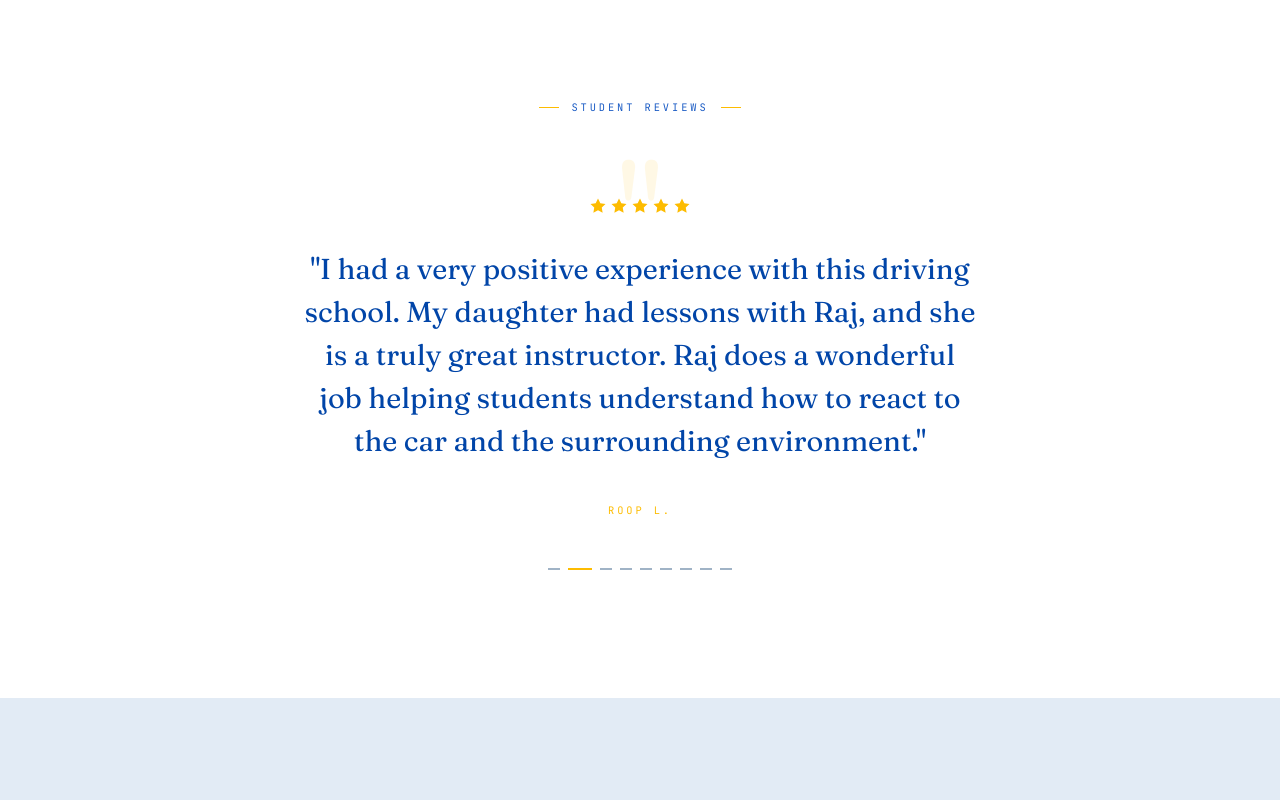
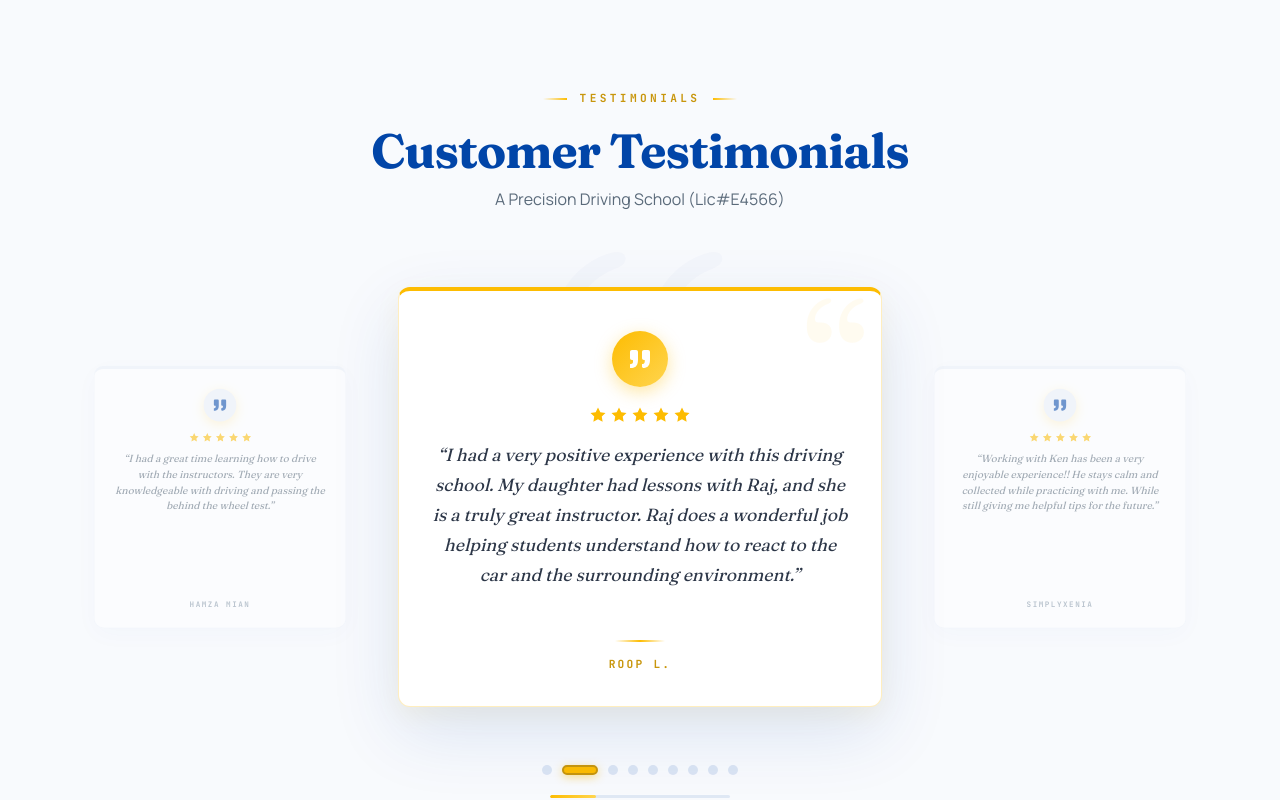
Before and after one commit to KAKOLY-AKHTER/driving-school, a React (Vite) app: page / in a window 1280 px wide. Shown: the part 6520-7320 px from the top of the page. Built offline with nearby package versions, Linux system fonts and the light colour scheme.

Commit message:
testimonial section added

```diff
--- a/src/components/Testimonials.jsx
+++ b/src/components/Testimonials.jsx
@@ -1,4 +1,4 @@
-import { useState, useEffect } from 'react'
+import { useState, useEffect, useCallback, useRef } from 'react'
 
 const REVIEWS = [
   {
@@ -36,94 +36,400 @@ const REVIEWS = [
   {
     name: 'Mehek Saini',
     text: 'The driving instructors are super helpful and teach amazingly. They always answer questions specifically and point out and help you fix your mistakes. I 100% recommend.',
-  }
+  },
 ]
 
-export default function Testimonials() {
-  const [active, setActive] = useState(0)
+const FIVE_STARS = [0, 1, 2, 3, 4]
+const GOLD = '#FDBC01'
+const SKY_BLUE = '#0145A8'
+const BG = '#F8FAFD'
+const GOLD_DEEP = '#C8960C'
+const GOLD_BRIGHT = '#FFD54F'
 
-  useEffect(() => {
-    const timer = setInterval(() => {
-      setActive(curr => (curr + 1) % REVIEWS.length)
-    }, 6000)
-    return () => clearInterval(timer)
-  }, [])
+function getIndices(active, total) {
+  const prev = (active - 1 + total) % total
+  const next = (active + 1) % total
+  return [prev, active, next]
+}
 
-  const review = REVIEWS[active]
+function CoverCard({ review, position, isPaused }) {
+  const isCenter = position === 'center'
+  const isLeft = position === 'left'
+  const isRight = position === 'right'
+
+  const baseStyle = {
+    background: '#ffffff',
+    borderRadius: '12px',
+    border: `1px solid ${isCenter ? 'rgba(253,188,1,0.25)' : 'rgba(1,69,168,0.06)'}`,
+    borderTop: isCenter ? `4px solid ${GOLD}` : '4px solid rgba(1,69,168,0.08)',
+    padding: isCenter ? '2.5rem 2rem 2rem' : '1.5rem 1.2rem 1.2rem',
+    display: 'flex',
+    flexDirection: 'column',
+    alignItems: 'center',
+    textAlign: 'center',
+    position: 'relative',
+    overflow: 'hidden',
+    transition: 'all 0.7s cubic-bezier(0.22,1,0.36,1)',
+    flexShrink: 0,
+    ...(isCenter
+      ? {
+          width: '100%',
+          maxWidth: '520px',
+          minHeight: '420px',
+          boxShadow: '0 25px 70px rgba(1,69,168,0.12), 0 8px 24px rgba(253,188,1,0.08)',
+          transform: 'scale(1)',
+          opacity: 1,
+          zIndex: 3,
+        }
+      : {
+          width: '100%',
+          maxWidth: '320px',
+          minHeight: '320px',
+          boxShadow: '0 8px 30px rgba(1,69,168,0.05)',
+          transform: 'scale(0.82)',
+          opacity: 0.55,
+          zIndex: 1,
+        }),
+  }
 
   return (
-    <section id="reviews" className="section-pad">
-      <div className="container" style={{ maxWidth: '48rem' }}>
+    <div style={baseStyle}>
+      {isCenter && (
+        <div
+          aria-hidden="true"
+          style={{
+            position: 'absolute',
+            top: '-8px',
+            right: '12px',
+            fontFamily: 'var(--font-display)',
+            fontSize: '10rem',
+            lineHeight: 1,
+            color: 'rgba(253,188,1,0.06)',
+            pointerEvents: 'none',
+            userSelect: 'none',
+          }}
+        >
+          &ldquo;
+        </div>
+      )}
 
-        <div className="reveal" style={{ textAlign: 'center', marginBottom: '4rem' }}>
-          <p className="eyebrow" style={{ display: 'inline-flex', alignItems: 'center', gap: '0.8rem', marginBottom: '1rem' }}>
-            <span className="gold-bar" style={{ width: '20px' }} />
-            Student Reviews
-            <span className="gold-bar" style={{ width: '20px' }} />
-          </p>
+      <div
+        className={`testi-quote-circle${isPaused ? ' paused' : ''}`}
+        style={{
+          width: isCenter ? '56px' : '40px',
+          height: isCenter ? '56px' : '40px',
+          borderRadius: '50%',
+          background: isCenter
+            ? `linear-gradient(135deg, ${GOLD} 0%, ${GOLD_BRIGHT} 100%)`
+            : 'rgba(1,69,168,0.08)',
+          display: 'flex',
+          alignItems: 'center',
+          justifyContent: 'center',
+          marginBottom: isCenter ? '1.2rem' : '0.8rem',
+          color: isCenter ? '#ffffff' : SKY_BLUE,
+          flexShrink: 0,
+        }}
+      >
+        <svg width={isCenter ? 24 : 18} height={isCenter ? 24 : 18} viewBox="0 0 24 24" fill="currentColor">
+          <path d="M3 21c3 0 7-1 7-8V5c0-1.25-.756-2.017-2-2H4c-1.25 0-2 .75-2 1.972V11c0 1.25.75 2 2 2 1 0 1 0 1 1v1c0 1-1 2-2 2s-1 .008-1 1.031V21z" />
+          <path d="M15 21c3 0 7-1 7-8V5c0-1.25-.757-2.017-2-2h-4c-1.25 0-2 .75-2 1.972V11c0 1.25.75 2 2 2h.75c0 2.25.25 4-2.75 4v3c0 .001 0 .001 0 0z" />
+        </svg>
       </div>
 
-        <div className="reveal reveal-delay-2" style={{ position: 'relative', perspective: '1000px' }}>
-          {/* Quote Mark */}
-          <div style={{
-            position: 'absolute', top: '-3rem', left: '50%', transform: 'translateX(-50%)',
-            fontFamily: 'var(--font-display)', fontSize: '8rem', color: 'rgba(253,188,1,0.1)',
-            lineHeight: 1, zIndex: 0
-          }}>
-            "
-          </div>
-
-          <div
-            key={active}
-            className="testi-fade-enter"
-            style={{
-              position: 'relative', zIndex: 1,
-              textAlign: 'center',
-              minHeight: '200px',
-              display: 'flex', flexDirection: 'column', alignItems: 'center', justifyContent: 'center'
-            }}
-          >
-            {/* Stars */}
-            <div className="stars" style={{ marginBottom: '2rem' }}>
-              {[...Array(5)].map((_, i) => (
-                <svg key={i} width="18" height="18" viewBox="0 0 24 24" fill="currentColor">
-                  <path d="M12 2l3.09 6.26L22 9.27l-5 4.87 1.18 6.88L12 17.77l-6.18 3.25L7 14.14 2 9.27l6.91-1.01L12 2z"/>
+      <div style={{ display: 'flex', gap: '3px', marginBottom: isCenter ? '1rem' : '0.6rem' }}>
+        {FIVE_STARS.map((i) => (
+          <svg key={i} width={isCenter ? 18 : 13} height={isCenter ? 18 : 13} viewBox="0 0 24 24" fill={GOLD}>
+            <path d="M12 2l3.09 6.26L22 9.27l-5 4.87 1.18 6.88L12 17.77l-6.18 3.25L7 14.14 2 9.27l6.91-1.01L12 2z" />
           </svg>
         ))}
       </div>
 
-            <p style={{
+      <p
+        style={{
           fontFamily: 'var(--font-display)',
-              fontSize: 'clamp(1.2rem, 2.5vw, 1.8rem)',
-              color: 'var(--color-paper)',
-              lineHeight: 1.5,
-              marginBottom: '2.5rem'
-            }}>
-              "{review.text}"
+          fontSize: isCenter ? 'clamp(0.95rem, 1.5vw, 1.1rem)' : '0.78rem',
+          color: isCenter ? '#2d3748' : '#5a6a7a',
+          lineHeight: isCenter ? 1.7 : 1.55,
+          marginBottom: isCenter ? '1.5rem' : '0.8rem',
+          fontStyle: 'italic',
+          maxWidth: isCenter ? '460px' : '260px',
+          position: 'relative',
+          zIndex: 1,
+          flex: 1,
+        }}
+      >
+        &ldquo;{review.text}&rdquo;
       </p>
 
-            <div className="eyebrow-gold">{review.name}</div>
+      {isCenter && (
+        <div
+          style={{
+            width: '50px',
+            height: '2px',
+            background: `linear-gradient(90deg, transparent, ${GOLD}, transparent)`,
+            marginBottom: '0.8rem',
+          }}
+        />
+      )}
+
+      <div
+        style={{
+          fontFamily: 'var(--font-mono)',
+          fontSize: isCenter ? '0.7rem' : '0.58rem',
+          letterSpacing: '0.2em',
+          textTransform: 'uppercase',
+          color: isCenter ? GOLD_DEEP : '#8899aa',
+          fontWeight: 700,
+        }}
+      >
+        {review.name}
+      </div>
+    </div>
+  )
+}
+
+export default function Testimonials() {
+  const [active, setActive] = useState(0)
+  const [isPaused, setIsPaused] = useState(false)
+
+  const total = REVIEWS.length
+
+  const advance = useCallback(() => {
+    setActive((curr) => (curr + 1) % total)
+  }, [total])
+
+  const timerRef = useRef(null)
+
+  useEffect(() => {
+    if (timerRef.current) clearInterval(timerRef.current)
+    if (!isPaused) {
+      timerRef.current = setInterval(() => {
+        setActive((curr) => (curr + 1) % REVIEWS.length)
+      }, 4000)
+    }
+    return () => { if (timerRef.current) clearInterval(timerRef.current) }
+  }, [isPaused])
+
+  const [prevIdx, centerIdx, nextIdx] = getIndices(active, total)
+
+  return (
+    <>
+      <style>{`
+        @keyframes testiProgressShrink {
+          from { width: 100%; }
+          to { width: 0%; }
+        }
+        @keyframes testiPulseGold {
+          0%, 100% { box-shadow: 0 4px 14px rgba(253,188,1,0.25); }
+          50% { box-shadow: 0 6px 22px rgba(253,188,1,0.5); }
+        }
+        .testi-quote-circle {
+          animation: testiPulseGold 2.5s ease-in-out infinite;
+        }
+        .testi-quote-circle.paused {
+          animation-play-state: paused;
+        }
+        .testi-progress-track {
+          width: 100%;
+          max-width: 180px;
+          height: 3px;
+          background: rgba(1,69,168,0.1);
+          border-radius: 2px;
+          overflow: hidden;
+        }
+        .testi-progress-fill {
+          height: 100%;
+          border-radius: 2px;
+          background: linear-gradient(90deg, ${GOLD}, ${GOLD_BRIGHT});
+          animation: testiProgressShrink ${isPaused ? '0s' : '4s'} linear forwards;
+        }
+        .testi-dot {
+          width: 10px;
+          height: 10px;
+          border-radius: 50%;
+          background: rgba(1,69,168,0.12);
+          border: 2px solid transparent;
+          cursor: pointer;
+          transition: all 0.4s cubic-bezier(0.22,1,0.36,1);
+          padding: 0;
+        }
+        .testi-dot:hover {
+          background: rgba(1,69,168,0.25);
+          transform: scale(1.25);
+        }
+        .testi-dot.active {
+          background: ${GOLD};
+          width: 36px;
+          border-radius: 5px;
+          border-color: ${GOLD_DEEP};
+          box-shadow: 0 2px 10px rgba(253,188,1,0.45);
+        }
+        .testi-section::before {
+          content: '';
+          position: absolute;
+          top: 0;
+          left: 0;
+          right: 0;
+          height: 1px;
+          background: linear-gradient(90deg, transparent, ${GOLD_DEEP}, transparent);
+        }
+        .testi-section::after {
+          content: '';
+          position: absolute;
+          bottom: 0;
+          left: 0;
+          right: 0;
+          height: 1px;
+          background: linear-gradient(90deg, transparent, ${GOLD_DEEP}, transparent);
+        }
+        .testi-coverflow {
+          display: flex;
+          align-items: center;
+          justify-content: center;
+          gap: 1.5rem;
+          max-width: 1100px;
+          margin: 0 auto;
+          perspective: 1200px;
+        }
+        .testi-side-card {
+          transition: all 0.7s cubic-bezier(0.22,1,0.36,1);
+          flex-shrink: 1;
+          min-width: 0;
+        }
+        .testi-center-card {
+          transition: all 0.7s cubic-bezier(0.22,1,0.36,1);
+          flex-shrink: 0;
+          z-index: 3;
+        }
+        @media (max-width: 900px) {
+          .testi-coverflow {
+            gap: 0.5rem;
+          }
+          .testi-side-card {
+            display: none;
+          }
+        }
+      `}</style>
+
+      <section
+        id="reviews"
+        className="testi-section section-pad"
+        style={{
+          background: BG,
+          position: 'relative',
+          overflow: 'hidden',
+        }}
+        onMouseEnter={() => setIsPaused(true)}
+        onMouseLeave={() => setIsPaused(false)}
+      >
+        <div
+          aria-hidden="true"
+          style={{
+            position: 'absolute',
+            top: '50%',
+            left: '50%',
+            transform: 'translate(-50%, -50%)',
+            fontFamily: 'var(--font-display)',
+            fontSize: '30rem',
+            lineHeight: 1,
+            color: 'rgba(1,69,168,0.018)',
+            pointerEvents: 'none',
+            userSelect: 'none',
+            zIndex: 0,
+          }}
+        >
+          &ldquo;
+        </div>
+
+        <div className="container" style={{ position: 'relative', zIndex: 1 }}>
+          <div style={{ textAlign: 'center', marginBottom: '4rem' }}>
+            <p
+              style={{
+                fontFamily: 'var(--font-mono)',
+                fontSize: '0.7rem',
+                letterSpacing: '0.3em',
+                textTransform: 'uppercase',
+                color: GOLD_DEEP,
+                fontWeight: 700,
+                marginBottom: '1rem',
+                display: 'flex',
+                alignItems: 'center',
+                justifyContent: 'center',
+                gap: '0.8rem',
+              }}
+            >
+              <span style={{ width: '24px', height: '2px', background: `linear-gradient(90deg, transparent, ${GOLD})`, display: 'inline-block' }} />
+              Testimonials
+              <span style={{ width: '24px', height: '2px', background: `linear-gradient(90deg, ${GOLD}, transparent)`, display: 'inline-block' }} />
+            </p>
+            <h2
+              style={{
+                fontFamily: 'var(--font-display)',
+                fontSize: 'clamp(2rem, 4vw, 3rem)',
+                color: SKY_BLUE,
+                marginBottom: '0.5rem',
+                fontWeight: 800,
+              }}
+            >
+              Customer Testimonials
+            </h2>
+            <p
+              style={{
+                fontFamily: 'var(--font-body)',
+                fontSize: 'clamp(0.85rem, 1.5vw, 1rem)',
+                color: '#5a6a7a',
+                maxWidth: '30rem',
+                marginInline: 'auto',
+              }}
+            >
+              A Precision Driving School (Lic#E4566)
+            </p>
+          </div>
+
+          <div
+            className="testi-coverflow"
+            style={{ minHeight: '440px' }}
+          >
+            <div className="testi-side-card" style={{ flex: '0 0 28%' }}>
+              <CoverCard review={REVIEWS[prevIdx]} position="left" isPaused={isPaused} />
+            </div>
+            <div className="testi-center-card" style={{ flex: '0 0 44%' }}>
+              <CoverCard review={REVIEWS[centerIdx]} position="center" isPaused={isPaused} />
+            </div>
+            <div className="testi-side-card" style={{ flex: '0 0 28%' }}>
+              <CoverCard review={REVIEWS[nextIdx]} position="right" isPaused={isPaused} />
             </div>
           </div>
 
-        {/* Progress Bar Indicators */}
-        <div style={{ display: 'flex', justifyContent: 'center', gap: '8px', marginTop: '3rem' }}>
+          <div
+            style={{
+              display: 'flex',
+              flexDirection: 'column',
+              alignItems: 'center',
+              gap: '1.25rem',
+              marginTop: '3rem',
+            }}
+          >
+            <div style={{ display: 'flex', justifyContent: 'center', gap: '10px', flexWrap: 'wrap' }}>
               {REVIEWS.map((_, i) => (
                 <button
                   key={i}
                   onClick={() => setActive(i)}
-              aria-label={`Go to slide ${i + 1}`}
-              style={{
-                width: active === i ? '24px' : '12px',
-                height: '2px',
-                backgroundColor: active === i ? 'var(--color-gold)' : 'var(--color-ink-muted)',
-                transition: 'all 0.3s ease',
-              }}
+                  className={`testi-dot${active === i ? ' active' : ''}`}
+                  aria-label={`Go to testimonial ${i + 1}`}
                 />
               ))}
             </div>
 
+            <div className="testi-progress-track">
+              <div
+                key={`progress-${active}-${isPaused}`}
+                className="testi-progress-fill"
+              />
+            </div>
+          </div>
         </div>
       </section>
+    </>
   )
 }
```
Lines whose indentation alone changed are shown as unchanged.
